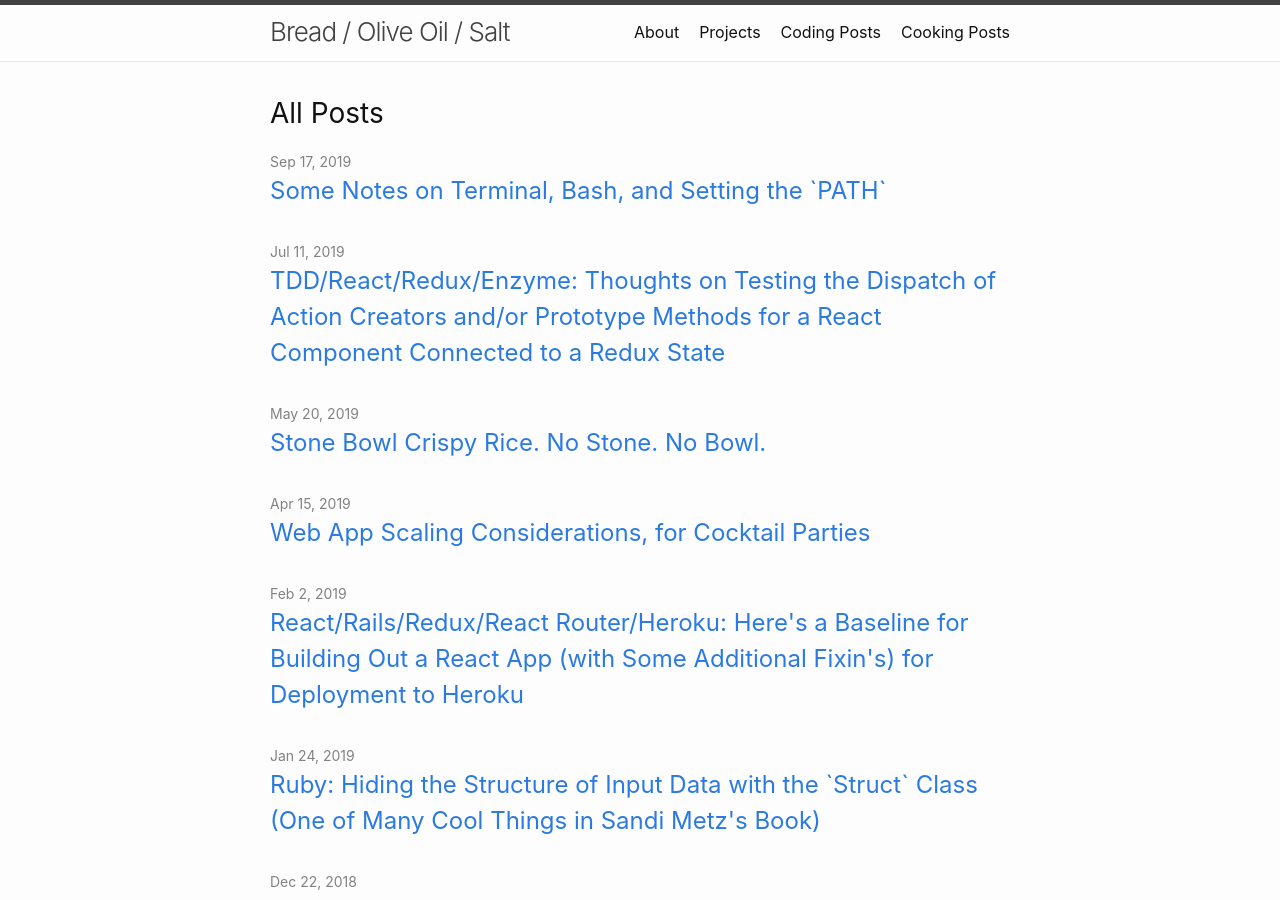
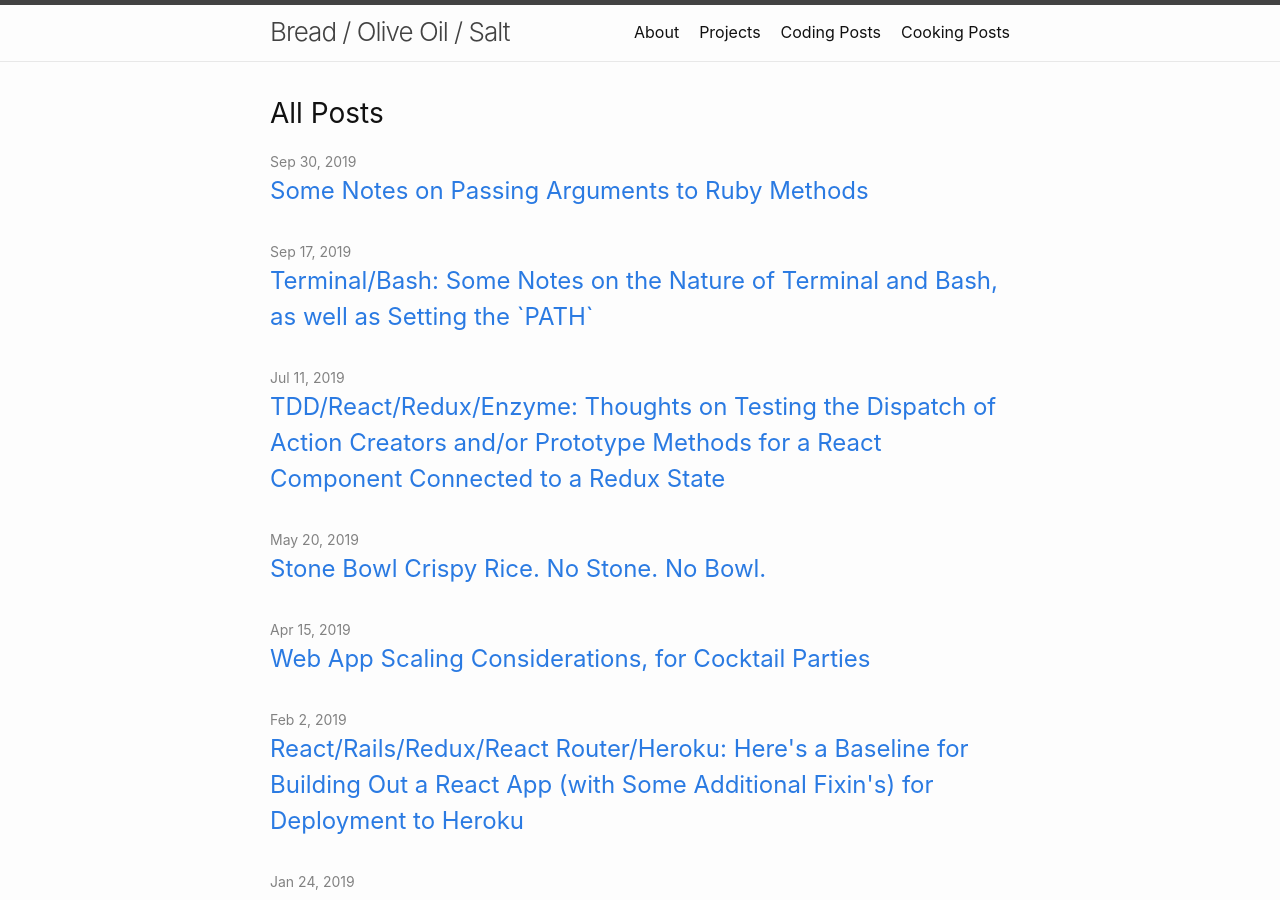
Before and after one commit to breadoliveoilsalt/breadoliveoilsalt.github.io, a Jekyll site: the page built from index.md, in a window 1280 px wide and 900 px high. Built offline with Jekyll 4.4.1, drawn with Linux system fonts in a browser that asks for light colours.

Commit message:
Rename prior post and create file for new post on ruby arguments

````diff
--- a/_posts/2019-09-17-some-notes-on-bash-and-setting-path.markdown
+++ b/_posts/2019-09-17-some-notes-on-bash-and-setting-path.markdown
@@ -1,6 +1,6 @@
 ---
 layout: post
-title: "Some Notes on Terminal, Bash, and Setting the `PATH`"
+title: "Terminal/Bash: Some Notes on the Nature of Terminal and Bash, as well as Setting the `PATH`"
 date:   2019-09-17 12:00:00 -0400
 categories: coding
 
--- /dev/null
+++ b/_posts/2019-09-30-some-notes-on-ruby-arguments.markdown
@@ -0,0 +1,18 @@
+---
+layout: post
+title: "Some Notes on Passing Arguments to Ruby Methods"
+date:   2019-09-30 12:00:00 -0400
+categories: coding
+---
+
+I've been returning to Ruby recently, and it seemed like an appropriate time to demystify for myself some of the symbols and patterns that appear when methods are being called with arguments.  For example, if you're using Rails, you might see a `#render` method call like this:
+
+```ruby
+render :new
+```
+
+Or you might see a `#before_action` method call like this:
+
+```ruby
+before_action :check_if_signed_in, only: [:edit, :update, :destroy]
+```
````
